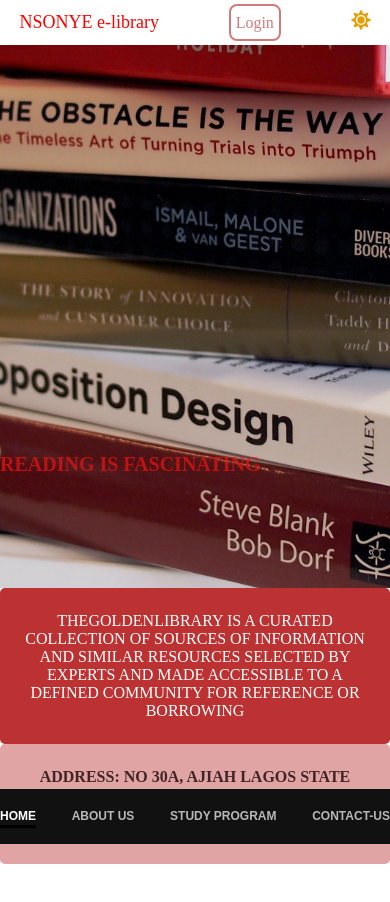
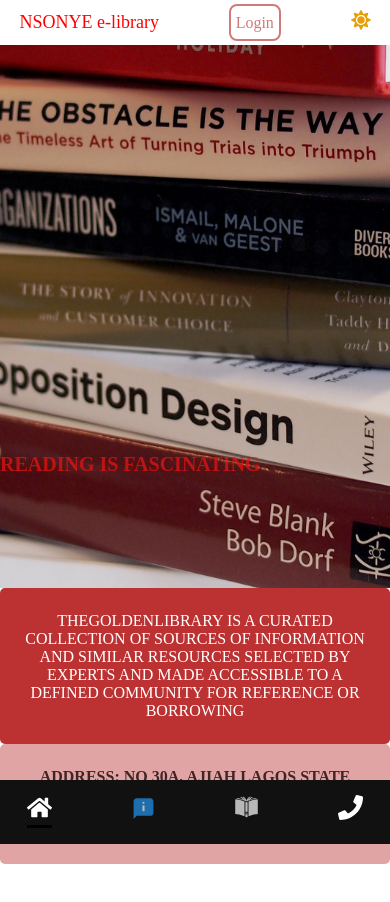
Before and after one commit to kennyegun24/electronic-library, a React (Create React App) app: page / in a window 390 px wide. Built offline with nearby package versions, Linux system fonts and the light colour scheme; no server answers.

Commit message:
Change nav display for mobile

```diff
--- a/src/App.css
+++ b/src/App.css
@@ -800,6 +800,10 @@
   font-size: 25px
 }
 
+.hideIcon {
+  display: none;
+}
+
 @media(max-width: 764px) {
   .desktopFlex {
     display: block;
@@ -851,7 +855,7 @@
     padding: 4% 0;
     flex-wrap: wrap;
     bottom: 0;
-    justify-content: space-between;
+    justify-content: space-around;
   }
 
   .navUl .navUlLi {
@@ -860,6 +864,17 @@
   }
 
   .navUlLi {
+    color: #fff;
+    font-size: 60px;
+  }
+
+  .navUlLi li,
+  .navUlLi2 {
+    display: none;
+  }
+
+  .hideIcon {
+    display: block;
     color: #fff;
   }
 
--- a/src/components/Nav.jsx
+++ b/src/components/Nav.jsx
@@ -3,7 +3,9 @@
 import { NavLink, useNavigate } from 'react-router-dom'
 import { AuthContext } from '../context/CurcurrentUser'
 import { auth } from '../firebase'
-import { FaMoon, FaSun } from 'react-icons/fa';
+import { FaHome, FaMoon, FaPhone, FaSun } from 'react-icons/fa';
+import { FcAbout } from 'react-icons/fc';
+import { GiBookCover } from 'react-icons/gi';
 const Nav = () => {
   const { currentUser } = useContext(AuthContext)
   const navigate = useNavigate()
@@ -30,25 +32,44 @@
         NSONYE e-library
       </span>
       <ul className="navUl">
+        <div>
+          <NavLink to='/' className=' navUlLi'>
+            <li>HOME </li>
+            <div className='hideIcon'>
 
-        <NavLink to='/' className=' navUlLi'>
-          <li>HOME</li>
+              <FaHome style={{ fontSize: '25px' }} />
+            </div>
           </NavLink>
+        </div>
 
+        <div>
           <NavLink to='/about' className=" navUlLi">
             <li>
-
               ABOUT US
             </li>
+            <div className='hideIcon'>
+              <FcAbout style={{ fontSize: '25px' }} />
+            </div>
           </NavLink>
+        </div>
 
+        <div>
           <NavLink to='/program' className='navUlLi'>
-          STUDY PROGRAM
+            <li>STUDY PROGRAM</li>
+            <div className='hideIcon'>
+              <GiBookCover style={{ fontSize: '25px' }} />
+            </div>
           </NavLink>
+        </div>
 
-        <li className="navUlLi">
+        <div>
+          <li className="navUlLi navUlLi2">
             CONTACT-US
           </li>
+          <div className='hideIcon'>
+            <FaPhone style={{ fontSize: '25px' }} />
+          </div>
+        </div>
 
       </ul>
 
```
Lines whose indentation alone changed are shown as unchanged.
